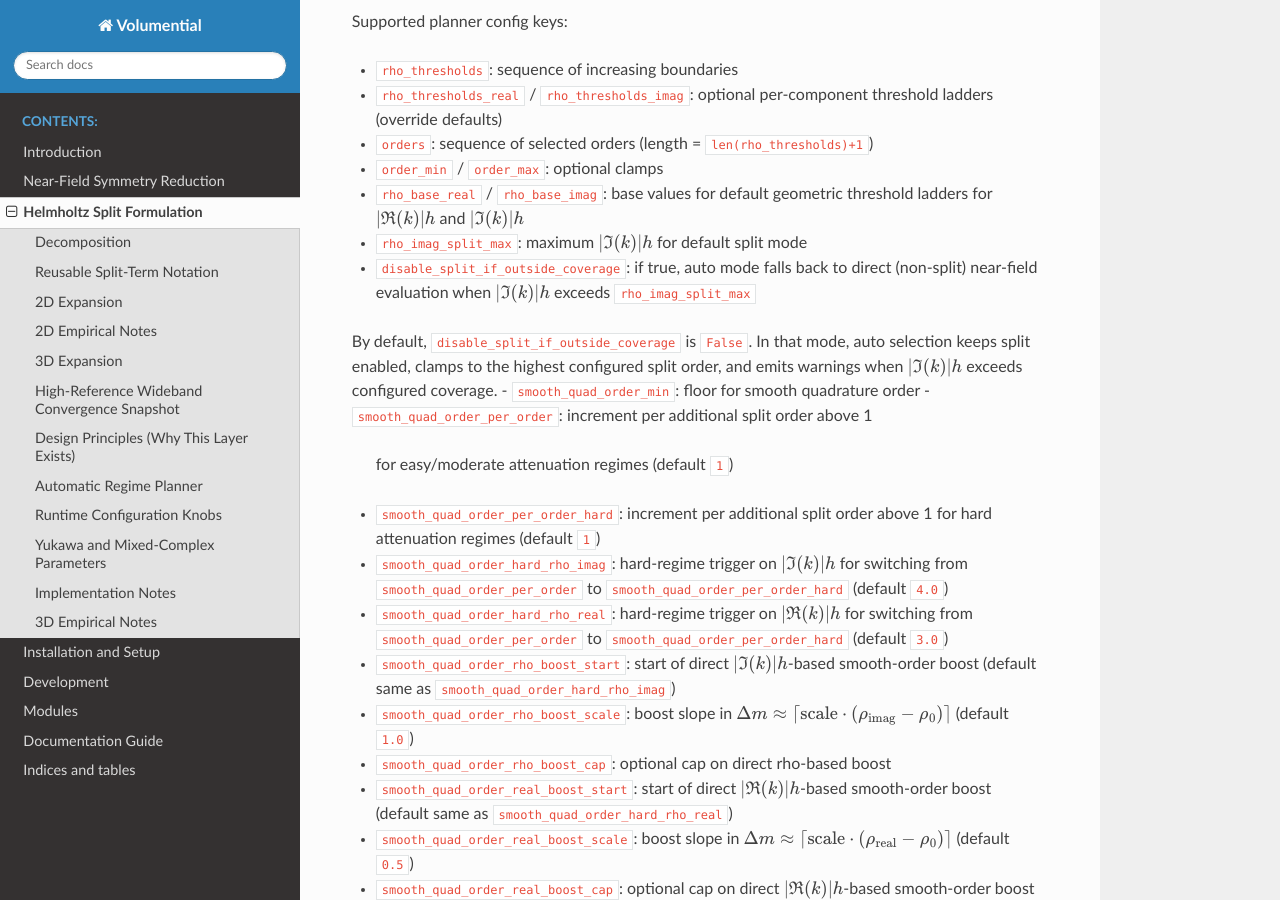
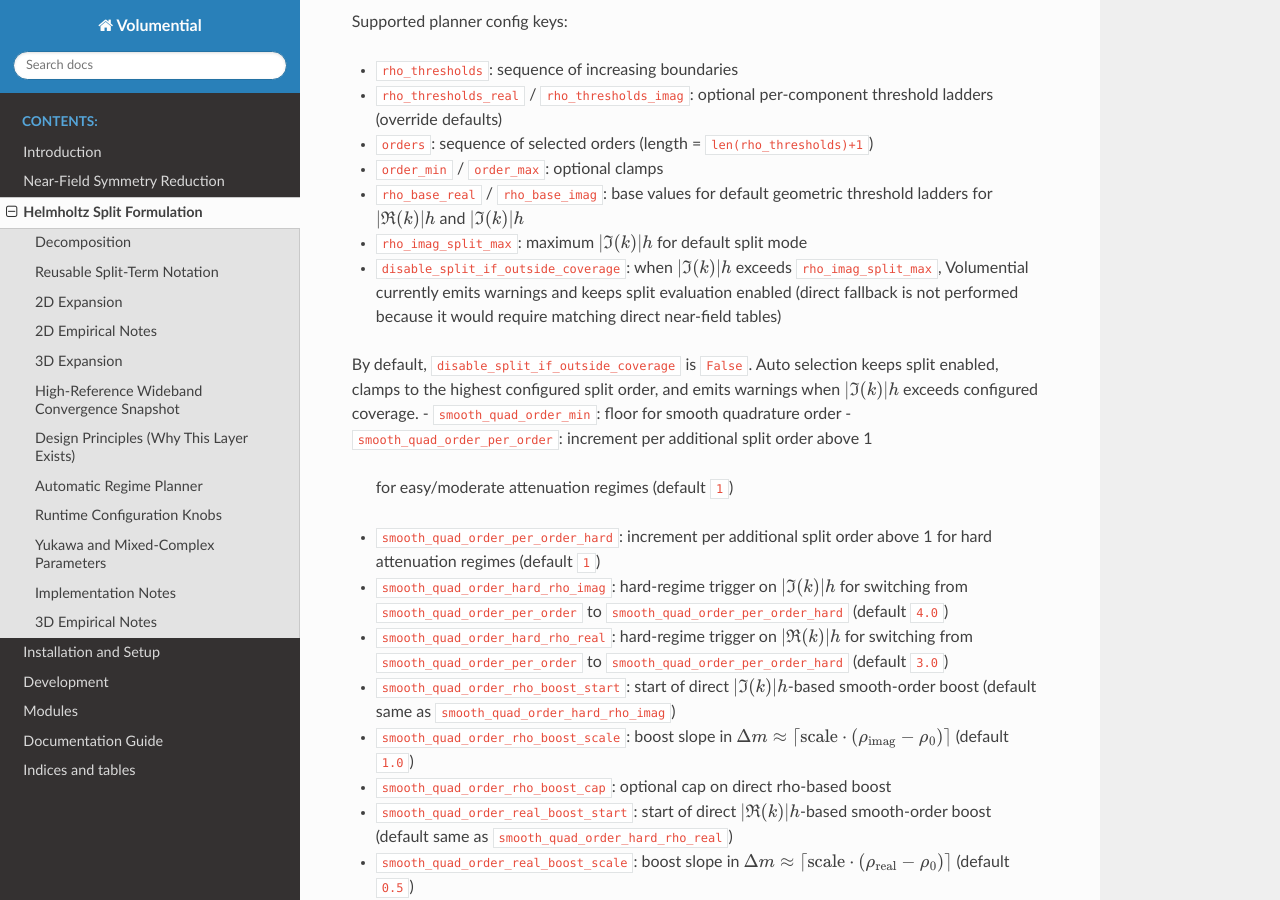
Before and after one commit to xywei/volumential, a Sphinx documentation site: the page built from doc/source/helmholtz_split.rst, in a window 1280 px wide and 900 px high, scrolled down 6026 px. Built offline with Sphinx 7.4.7 and the Read the Docs theme 3.1.0, drawn with Linux system fonts in a browser that asks for light colours; formulas are drawn with MathJax 3.

Commit message:
docs(split): correct outside-coverage fallback semantics
Update planner option docs to match current implementation: exceeding rho_imag coverage emits warnings and keeps split evaluation enabled, rather than performing direct near-field fallback. This aligns the option description with the runtime behavior in expansion_wrangler_fpnd.

```diff
--- a/doc/source/helmholtz_split.rst
+++ b/doc/source/helmholtz_split.rst
@@ -486,13 +486,14 @@ Supported planner config keys:
 - ``rho_base_real`` / ``rho_base_imag``: base values for default geometric
   threshold ladders for :math:`|\Re(k)|h` and :math:`|\Im(k)|h`
 - ``rho_imag_split_max``: maximum :math:`|\Im(k)|h` for default split mode
-- ``disable_split_if_outside_coverage``: if true, auto mode falls back to
-  direct (non-split) near-field evaluation when :math:`|\Im(k)|h` exceeds
-  ``rho_imag_split_max``
+- ``disable_split_if_outside_coverage``: when :math:`|\Im(k)|h` exceeds
+  ``rho_imag_split_max``, Volumential currently emits warnings and keeps split
+  evaluation enabled (direct fallback is not performed because it would require
+  matching direct near-field tables)
 
-By default, ``disable_split_if_outside_coverage`` is ``False``. In that mode,
-auto selection keeps split enabled, clamps to the highest configured split
-order, and emits warnings when :math:`|\Im(k)|h` exceeds configured coverage.
+By default, ``disable_split_if_outside_coverage`` is ``False``. Auto selection
+keeps split enabled, clamps to the highest configured split order, and emits
+warnings when :math:`|\Im(k)|h` exceeds configured coverage.
 - ``smooth_quad_order_min``: floor for smooth quadrature order
 - ``smooth_quad_order_per_order``: increment per additional split order above 1
   for easy/moderate attenuation regimes (default ``1``)
```
